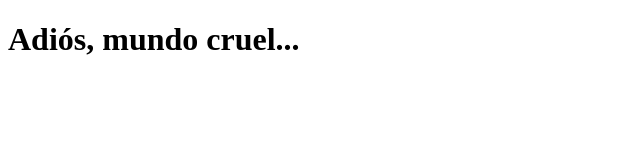
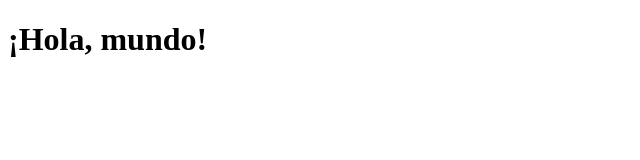
Before and after one commit to GitThingsDan/lista-de-tareas, a plain HTML site: page index.html in a window 1280 px wide. Shown: the whole page, without its empty margins (0-640 px from the left). Drawn offline with Linux system fonts and the light colour scheme.

Commit message:
Modificar h1 (onboarding curso JS Coderhouse)

```diff
--- a/index.html
+++ b/index.html
@@ -15,7 +15,7 @@
 
 <body>
 	<header>
-		<h1>Adiós, mundo cruel...</h1>
+		<h1>¡Hola, mundo!</h1>
 	</header>
 	<main></main>
 	<footer></footer>
```
